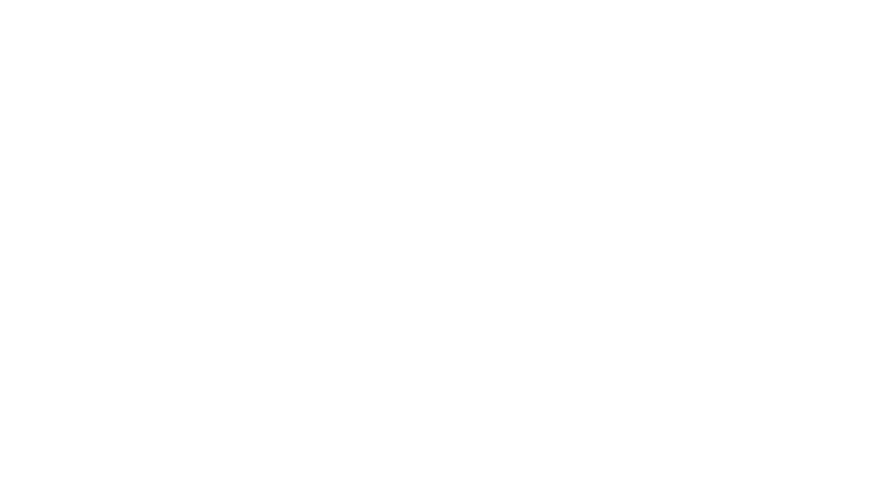
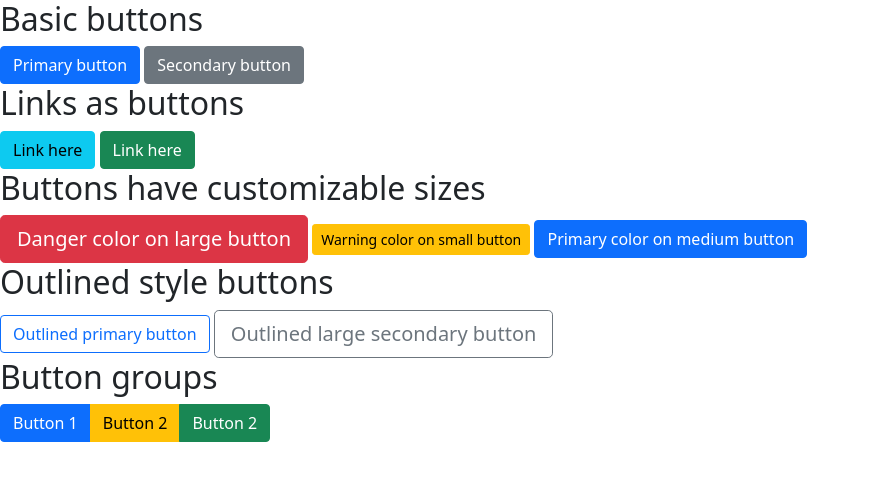
Before and after one commit to kbar163/Bootstrap_testing, a plain HTML site: page index.html in a window 1280 px wide. Shown: the whole page, without its empty margins (0-870 px from the left). Drawn offline with nearby package versions, Linux system fonts and the light colour scheme.

Commit message:
Added button examples

```diff
--- a/index.html
+++ b/index.html
@@ -12,6 +12,38 @@
 </head>
 <body>
 
+    <!-- Basic buttons -->
+    <h2>Basic buttons</h2>
+    <button class="btn btn-primary">Primary button</button>
+    <button class="btn btn-secondary">Secondary button</button>
+
+    <!--Buttons as anchor tags-->
+    <h2>Links as buttons</h2>
+
+    <a href="#" class="btn btn-info">Link here</a>
+    <a href="#" class="btn btn-success">Link here</a>
+
+    <!--Button sizes-->
+    <h2>Buttons have customizable sizes</h2>
+    <button class="btn btn-lg btn-danger">Danger color on large button</button>
+    <button class="btn btn-sm btn-warning">Warning color on small button</button>
+    <button class="btn btn-primary">Primary color on medium button</button>
+
+    <!-- Outlined styles -->
+    <h2>Outlined style buttons</h2>
+    <button class="btn btn-outline-primary">Outlined primary button</button>
+    <button class="btn btn-outline-secondary btn-lg">Outlined large secondary button</button>
+
+    <!-- Button groups-->
+    <h2>Button groups</h2>
+
+    <div class="btn-group">
+        <a href="#" class="btn btn-primary">Button 1</a>
+        <a href="#" class="btn btn-warning">Button 2</a>
+        <a href="#" class="btn btn-success">Button 2</a>
+    </div>
+
+
 
     <script src="https://cdn.jsdelivr.net/npm/bootstrap@5.1.3/dist/js/bootstrap.bundle.min.js"
         integrity="sha384-ka7Sk0Gln4gmtz2MlQnikT1wXgYsOg+OMhuP+IlRH9sENBO0LRn5q+8nbTov4+1p"
```
